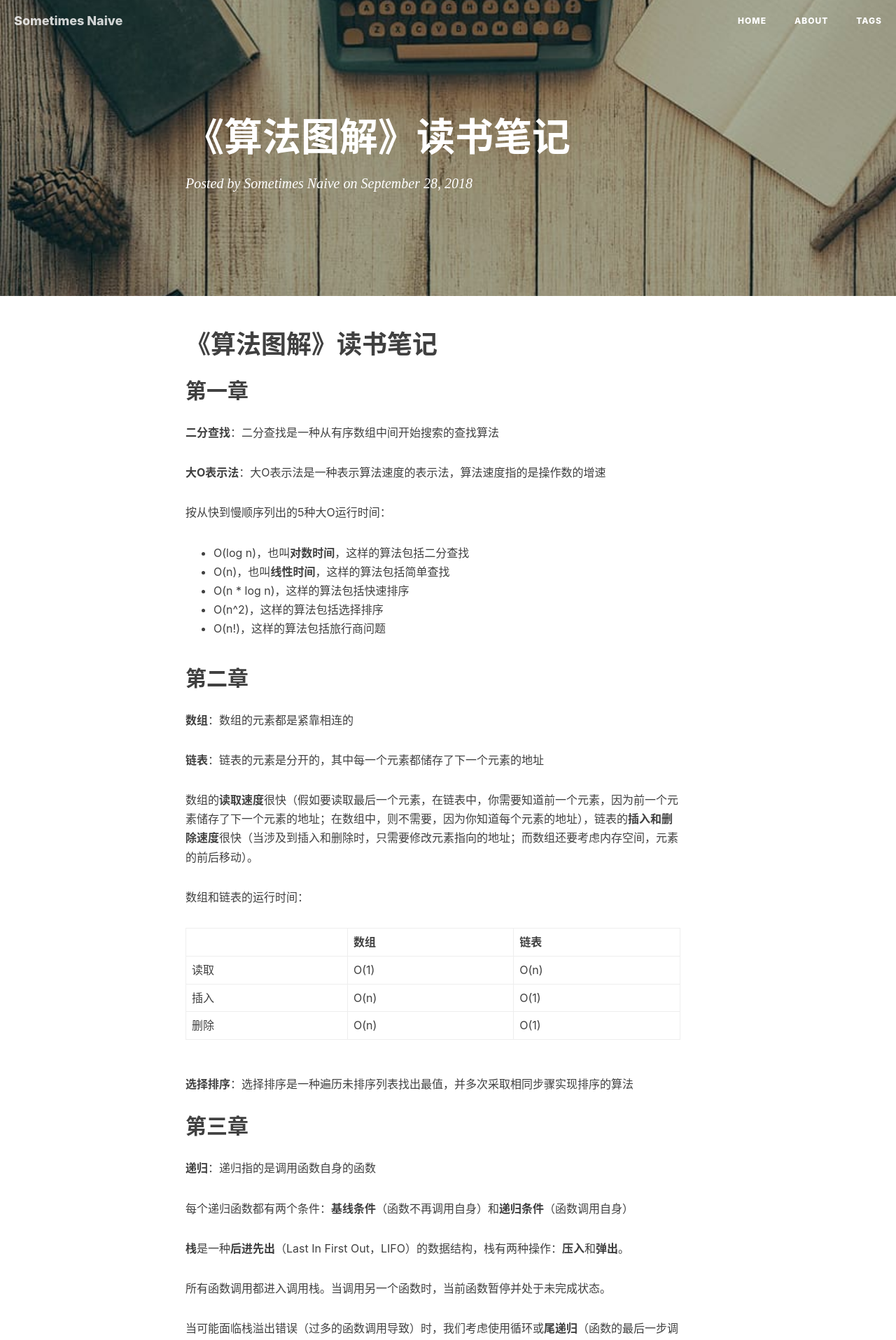
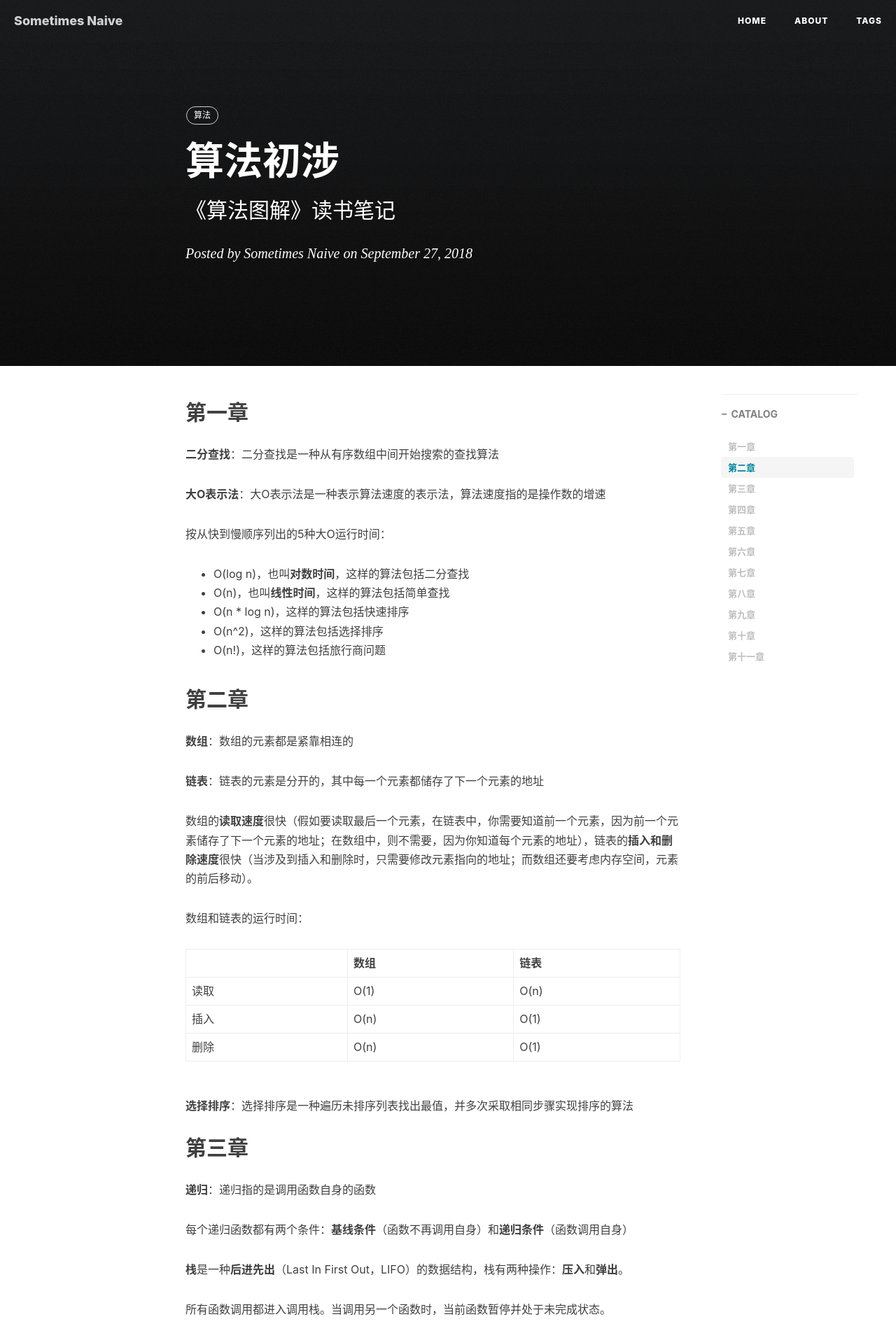
Before and after one commit to lqsgd123/lqsgd123.github.io, a Jekyll site: the page built from _posts/2018-9-28-《算法图解》读书笔记.md, in a window 1280 px wide. Shown: the top 1915 px of the page at 70% size. Built offline with Jekyll 4.4.1, drawn with Linux system fonts in a browser that asks for light colours; nearby versions of some CDN libraries; our own code applies the rules of GitHub Pages for plain Markdown files; comment, search, counter and statistics services are not loaded.

Commit message:
Update 2018-9-28-《算法图解》读书笔记.md

```diff
--- a/_posts/2018-9-28-《算法图解》读书笔记.md
+++ b/_posts/2018-9-28-《算法图解》读书笔记.md
@@ -1,6 +1,14 @@
-# 《算法图解》读书笔记
-
-
+---
+layout:     post
+title:      算法初涉
+subtitle:   《算法图解》读书笔记
+date:       2018-09-27
+author:     Sometimes Naive
+header-img: img/black.png
+catalog: true
+tags:
+    - 算法
+---
 
 ## 第一章
 
```
